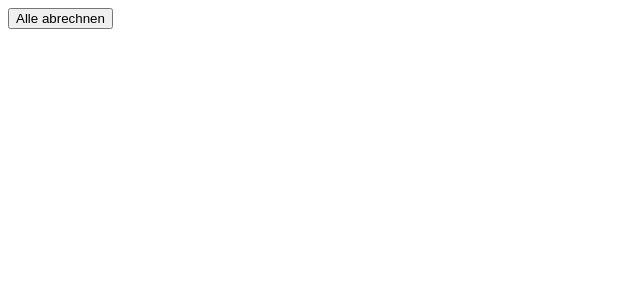
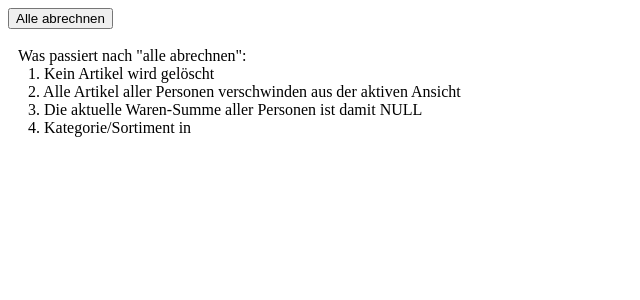
Before and after one commit to joehubi/KOOP, a Django app: page /finanzdienst/ in a window 1280 px wide. Shown: the top 300 px of the page, without its empty margins (0-640 px from the left). Run offline with Django 4.2, Linux system fonts and the light colour scheme; parts of the project's set-up code (start-up, migrations or seed data) failed here and were passed over.

Commit message:
Beschreibung bei Finanzdienst hinzugefügt

```diff
--- a/mylist/templates/finanzdienst.html
+++ b/mylist/templates/finanzdienst.html
@@ -22,6 +22,13 @@
 <body>
 
     <button onclick="book_all()">Alle abrechnen</button>&nbsp;&nbsp;
+    <br><br>
+    <div style="text-indent:10px;">Was passiert nach "alle abrechnen":</div>
+    <div style="text-indent:20px;">1. Kein Artikel wird gelöscht</div>
+    <div style="text-indent:20px;">2. Alle Artikel aller Personen verschwinden aus der aktiven Ansicht</div>
+    <div style="text-indent:20px;">3. Die aktuelle Waren-Summe aller Personen ist damit NULL</div>
+    <div style="text-indent:20px;">4. Kategorie/Sortiment in</div>
+    <br>
 
     <script>
         let token = '{{ csrf_token }}';
```
